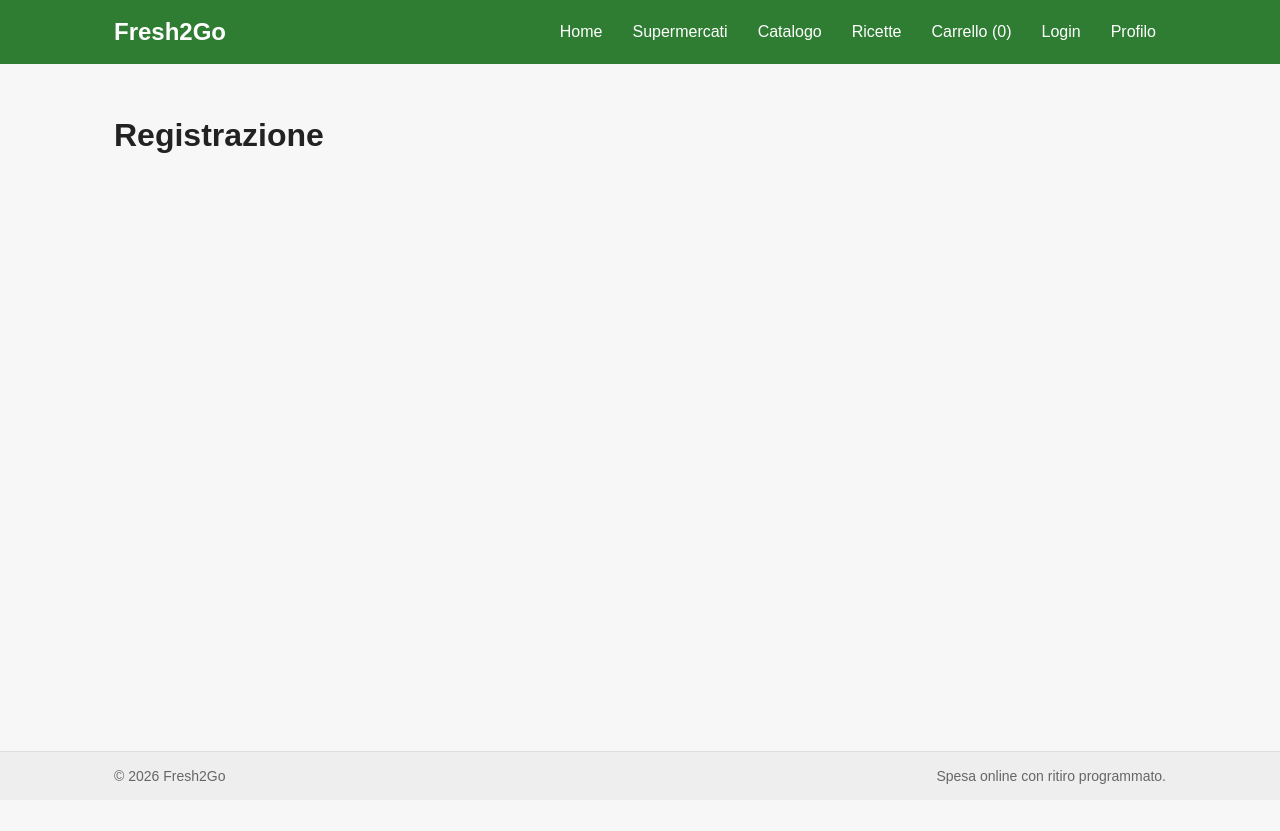
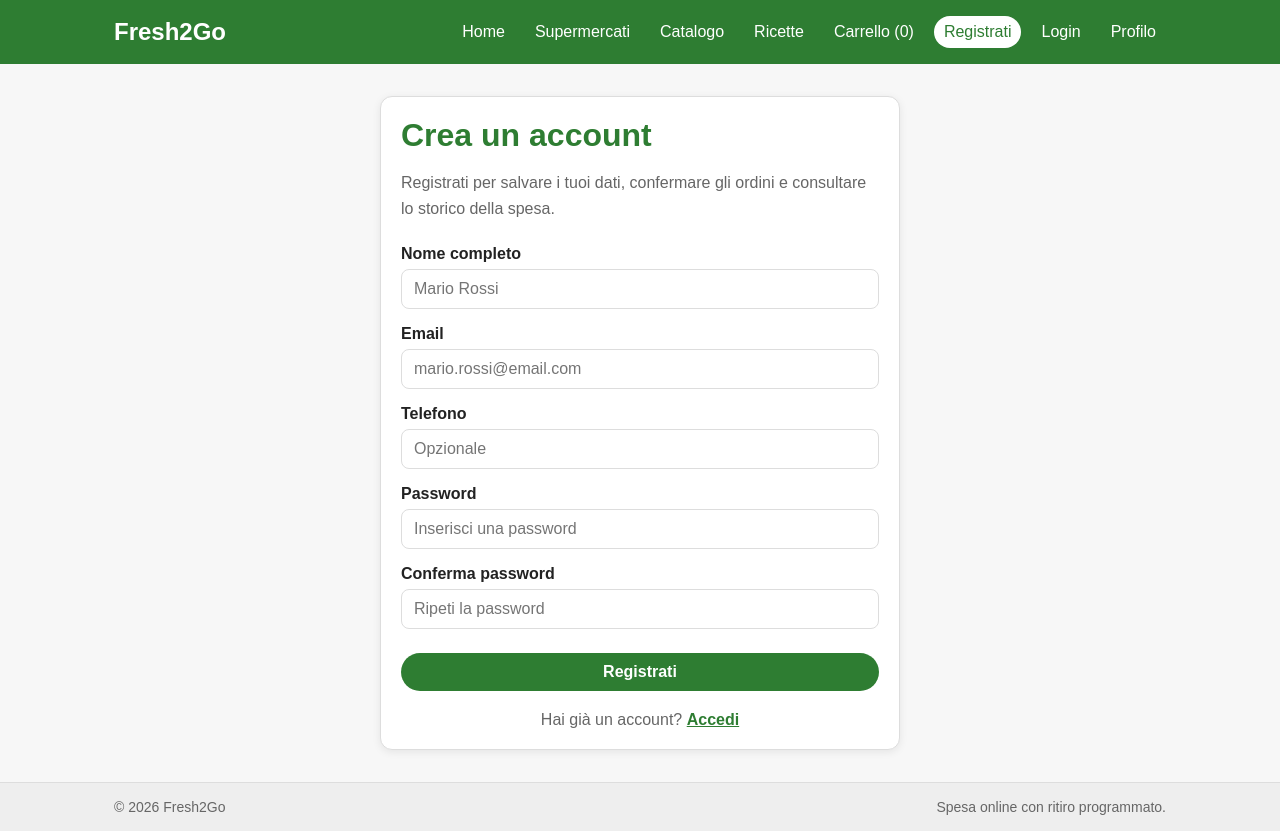
Before and after one commit to luxuang03/Fresh2Go, a Vue app in the folder frontend/: page /register in a window 1280 px wide. Before the commit the page ends 800 px from the top, so only its background shows below. Built offline with nearby package versions, Linux system fonts and the light colour scheme.

Commit message:
Aggiunta pagina di registrazione statica

```diff
--- a/frontend/src/assets/main.css
+++ b/frontend/src/assets/main.css
@@ -6,7 +6,8 @@
 @import './styles/supermarkets.css';
 @import './styles/cart.css';
 @import './styles/checkout.css';
-@import './styles/responsive.css';
 @import './styles/recipes.css';
 @import './styles/recipe-detail.css';
 @import './styles/orders.css';
+@import './styles/auth.css';
+@import './styles/responsive.css';
--- /dev/null
+++ b/frontend/src/assets/styles/auth.css
@@ -0,0 +1,57 @@
+.auth-page {
+  display: flex;
+  justify-content: center;
+}
+
+.auth-card {
+  width: 100%;
+  max-width: 520px;
+}
+
+.auth-intro {
+  margin-bottom: 24px;
+}
+
+.auth-form {
+  display: flex;
+  flex-direction: column;
+  gap: 16px;
+}
+
+.form-row {
+  display: flex;
+  flex-direction: column;
+  gap: 6px;
+}
+
+.form-row label {
+  font-weight: 600;
+}
+
+.form-row input {
+  width: 100%;
+  padding: 10px 12px;
+  border: 1px solid var(--color-border);
+  border-radius: 8px;
+  background-color: #ffffff;
+}
+
+.form-row input:focus {
+  outline: none;
+  border-color: var(--color-primary);
+}
+
+.auth-button {
+  margin-top: 8px;
+}
+
+.auth-link-text {
+  margin: 4px 0 0;
+  color: var(--color-text-muted);
+  text-align: center;
+}
+
+.auth-link-text a {
+  color: var(--color-primary);
+  font-weight: 600;
+}
--- a/frontend/src/components/AppHeader.vue
+++ b/frontend/src/components/AppHeader.vue
@@ -20,6 +20,7 @@ const cartCount = computed(() => {
         <RouterLink to="/catalog">Catalogo</RouterLink>
         <RouterLink to="/recipes">Ricette</RouterLink>
         <RouterLink to="/cart">Carrello ({{ cartCount }})</RouterLink>
+        <RouterLink to="/register">Registrati</RouterLink>
         <RouterLink to="/login">Login</RouterLink>
         <RouterLink to="/profile">Profilo</RouterLink>
       </nav>
--- a/frontend/src/views/RegisterView.vue
+++ b/frontend/src/views/RegisterView.vue
@@ -1,6 +1,78 @@
 <template>
   <main>
-    <h1>Registrazione</h1>
-    <p></p>
+    <section class="auth-page">
+      <div class="auth-card card">
+        <div class="auth-intro">
+          <h1 class="page-title">Crea un account</h1>
+          <p class="page-description">
+            Registrati per salvare i tuoi dati, confermare gli ordini e consultare lo storico
+            della spesa.
+          </p>
+        </div>
+
+        <form class="auth-form">
+          <div class="form-row">
+            <label for="fullName">Nome completo</label>
+            <input
+              id="fullName"
+              type="text"
+              name="fullName"
+              placeholder="Mario Rossi"
+              required
+            />
+          </div>
+
+          <div class="form-row">
+            <label for="email">Email</label>
+            <input
+              id="email"
+              type="email"
+              name="email"
+              placeholder="mario.rossi@email.com"
+              required
+            />
+          </div>
+
+          <div class="form-row">
+            <label for="phone">Telefono</label>
+            <input
+              id="phone"
+              type="tel"
+              name="phone"
+              placeholder="Opzionale"
+            />
+          </div>
+
+          <div class="form-row">
+            <label for="password">Password</label>
+            <input
+              id="password"
+              type="password"
+              name="password"
+              placeholder="Inserisci una password"
+              required
+            />
+          </div>
+
+          <div class="form-row">
+            <label for="confirmPassword">Conferma password</label>
+            <input
+              id="confirmPassword"
+              type="password"
+              name="confirmPassword"
+              placeholder="Ripeti la password"
+              required
+            />
+          </div>
+
+          <button class="btn auth-button" type="submit">Registrati</button>
+
+          <p class="auth-link-text">
+            Hai già un account?
+            <RouterLink to="/login">Accedi</RouterLink>
+          </p>
+        </form>
+      </div>
+    </section>
   </main>
 </template>
```
